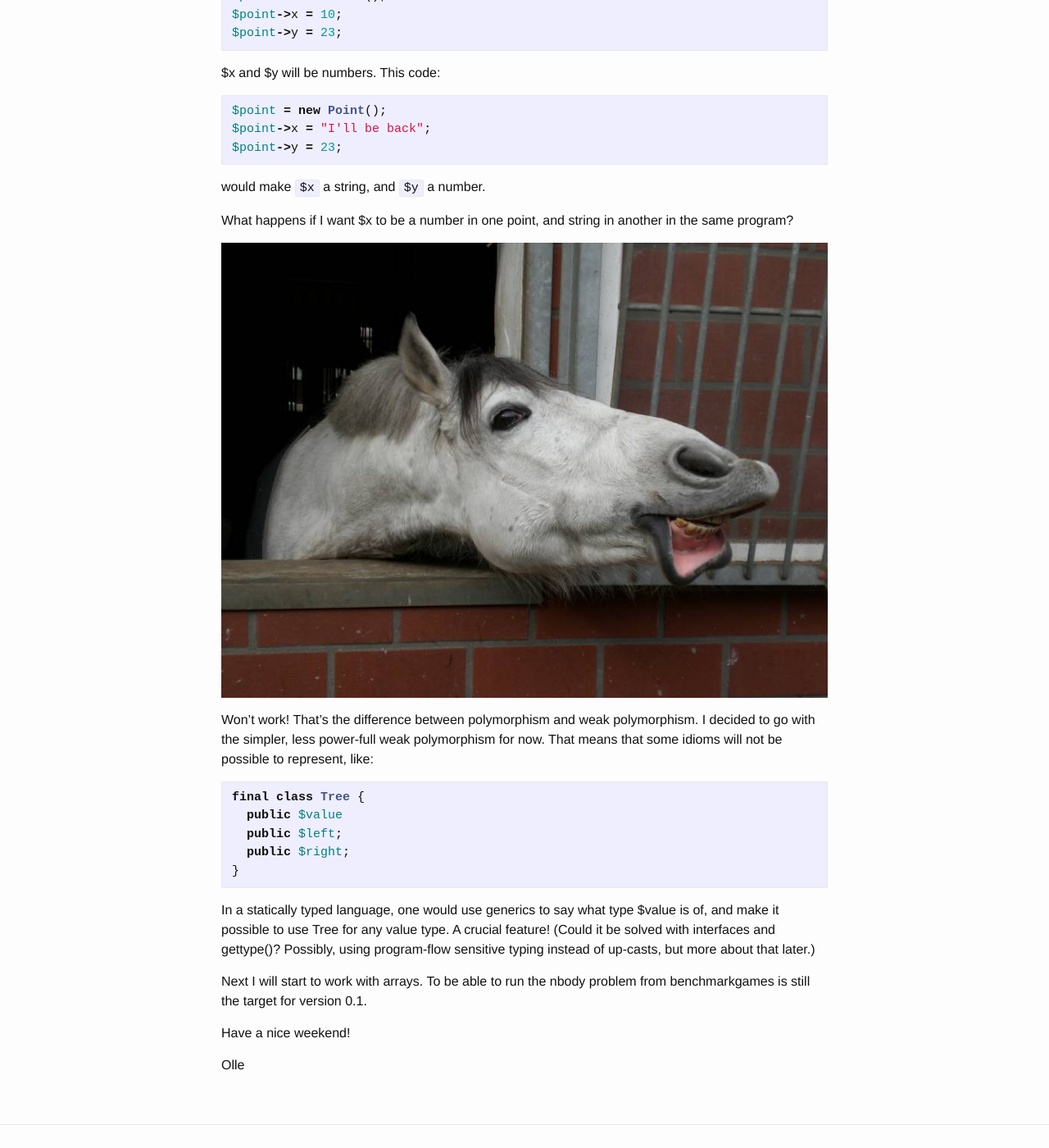
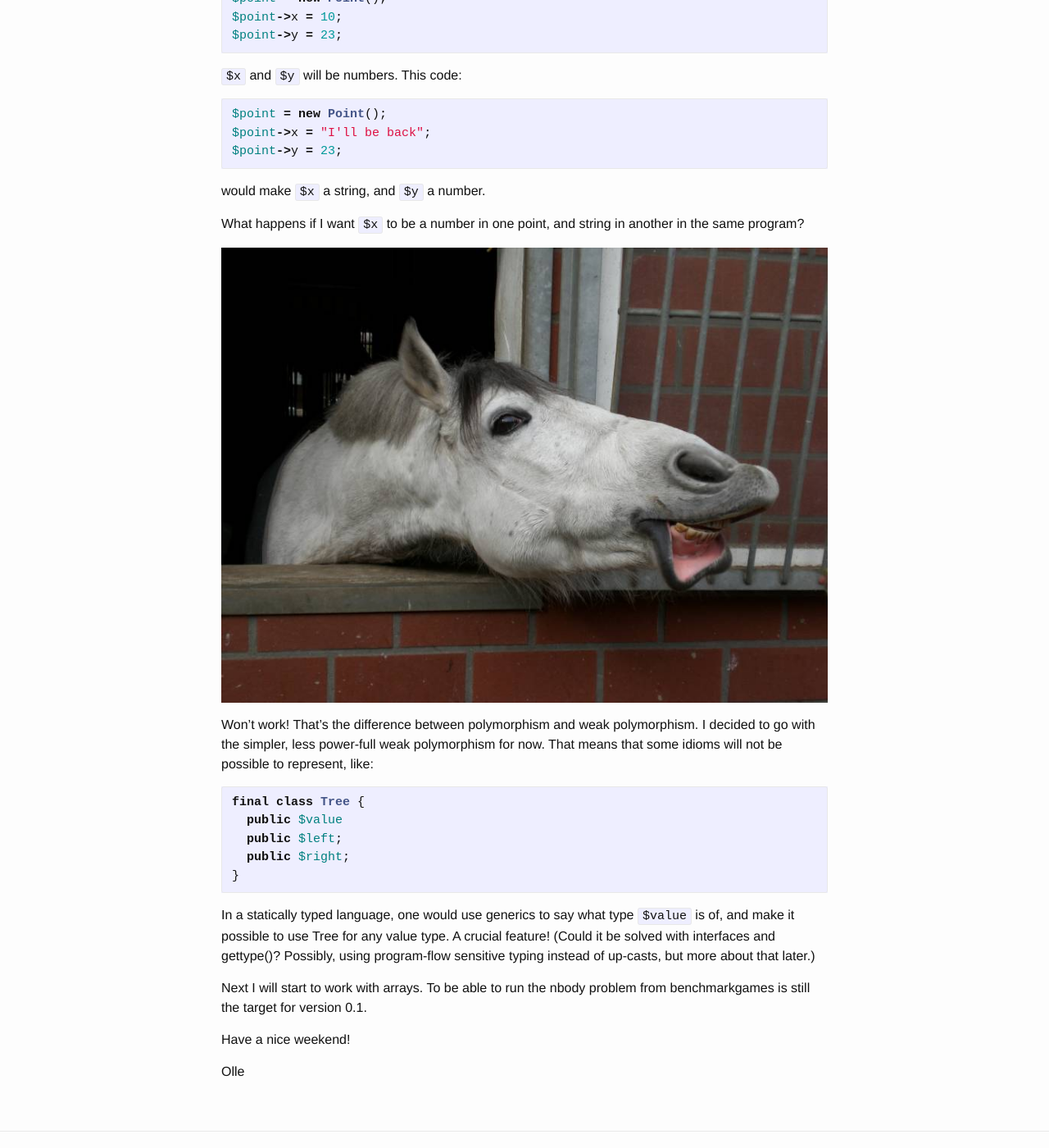
Before and after one commit to olleharstedt/olleharstedt.github.io, a Jekyll site: the page built from _posts/2016-03-18-structs.markdown, in a window 1280 px wide and 1400 px high, scrolled down 1302 px. Shown: the whole window at 82% size. Built offline with Jekyll 4.4.1, drawn with Linux system fonts in a browser that asks for light colours; some of the changed text lies outside the part shown.

Commit message:
Add  around inline-code

````diff
--- a/_posts/2016-03-18-structs.markdown
+++ b/_posts/2016-03-18-structs.markdown
@@ -36,9 +36,9 @@ This could be compiled to
 %struct.point = type {i32, i32}
 ```
 
-except there's a problem here. What type is $x, really? Float? Integer? Another point? In comes weak polymorphism to the rescue!
+except there's a problem here. What type is `$x`, really? Float? Integer? Another point? In comes weak polymorphism to the rescue!
 
-Basically, the compiler guesses the type of $x and $y by their (first) usage. So in this code:
+Basically, the compiler guesses the type of `$x` and `$y` by their (first) usage. So in this code:
 
 ```php?start_inline=1
 $point = new Point();
@@ -46,7 +46,7 @@ $point->x = 10;
 $point->y = 23;
 ```
 
-$x and $y will be numbers. This code:
+`$x` and `$y` will be numbers. This code:
 
 ```php?start_inline=1
 $point = new Point();
@@ -56,7 +56,7 @@ $point->y = 23;
 
 would make `$x` a string, and `$y` a number.
 
-What happens if I want $x to be a number in one point, and string in another in the same program?
+What happens if I want `$x` to be a number in one point, and string in another in the same program?
 
 ![Horse]({{ site.url }}/assets/img/horse.jpg)
 
@@ -70,7 +70,7 @@ final class Tree {
 }
 ```
 
-In a statically typed language, one would use generics to say what type $value is of, and make it possible to use Tree for any value type. A crucial feature! (Could it be solved with interfaces and gettype()? Possibly, using program-flow sensitive typing instead of up-casts, but more about that later.)
+In a statically typed language, one would use generics to say what type `$value` is of, and make it possible to use Tree for any value type. A crucial feature! (Could it be solved with interfaces and gettype()? Possibly, using program-flow sensitive typing instead of up-casts, but more about that later.)
 
 Next I will start to work with arrays. To be able to run the nbody problem from benchmarkgames is still the target for version 0.1.
 
````
